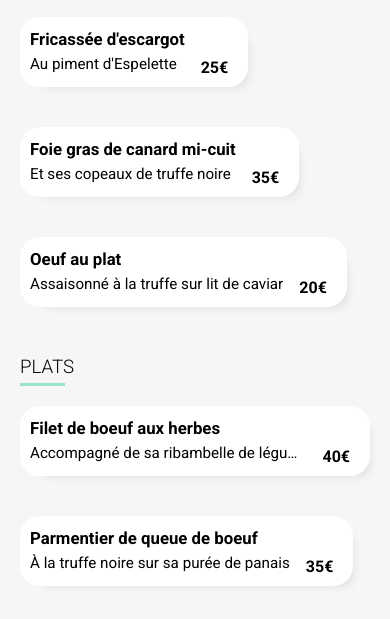
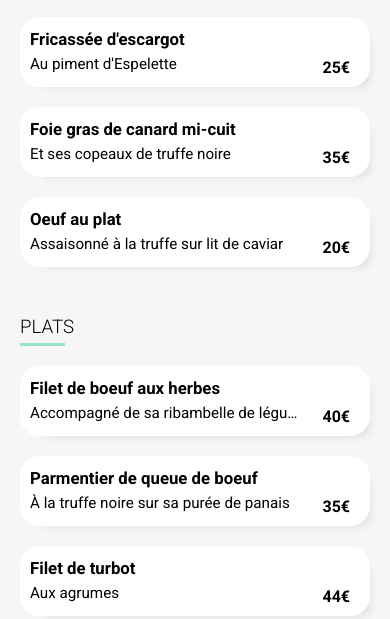
Before and after one commit to ColineN1/OCR-Project-3, a website: page lapalettedugout.html in a window 390 px wide. Shown: the part 390-1009 px from the top of the page. Drawn offline with Linux system fonts and the light colour scheme; a web font is replaced by a local one.

Commit message:
Correctifs divers

```diff
--- a/assets/scss/_cards.scss
+++ b/assets/scss/_cards.scss
@@ -4,10 +4,10 @@
     padding:$general_margin;
 }
 .restaurant a {
-    @media screen and (min-device-width: map-get($breakpoints, tablet)) {
+    @media screen and (min-width: map-get($breakpoints, tablet)) {
          width: 40%;
     }
-    @media screen and (min-device-width: map-get($breakpoints, desktop)) {
+    @media screen and (min-width: map-get($breakpoints, desktop)) {
         width: 20%;
     }
 }
@@ -21,6 +21,9 @@
     background-color: white;
     border-radius: $semi-round;
     box-shadow: $box-shadow;
+    &:hover {
+        box-shadow: $box-shadow2;
+    }
 }
 
 
@@ -68,7 +71,7 @@
     }
 }
 .restaurant{
-    @media screen and (min-device-width: map-get($breakpoints, tablet)) {
+    @media screen and (min-width: map-get($breakpoints, tablet)) {
         flex-direction: row;
         flex-wrap: wrap;
         display: flex;
--- a/assets/scss/_menu.scss
+++ b/assets/scss/_menu.scss
@@ -28,7 +28,7 @@
     }
 }
 .menu__under{
-    @media screen and (min-device-width: map-get($breakpoints, tablet)) {
+    @media screen and (min-width: map-get($breakpoints, tablet)) {
         flex-direction: row;
         flex-wrap: wrap;
         display: flex;
@@ -53,6 +53,7 @@
             width: 28%;
           }
         &:hover {
+            box-shadow: $box-shadow2;
             & > .menu__item__check {
                 width: 64px;
                 animation-fill-mode: forwards;
--- a/assets/scss/_variables.scss
+++ b/assets/scss/_variables.scss
@@ -54,4 +54,10 @@
     $possibility: ("01":0.2s,"02":0.4s,"03":0.6s,"04":0.8s,"05":1s,"06":1.2s,"07":1.4s,"08":1.6s,"09":1.8s,"10":2s,"11":2.2s,"12":2.4s,"13":2.6s,"14":2.8s,"15":3s);
 
 //Breakpoints
-$breakpoints: (tablet: 600px, desktop: 1150px);
+$breakpoints: ("tablet": 600px, "desktop": 1150px);
+
+h2 {
+    @media screen and (min-width: map-get($breakpoints, "tablet")) {
+        text-align: center;
+      }
+    }
--- a/lapalettedugout.html
+++ b/lapalettedugout.html
@@ -3,6 +3,7 @@
 
 <head>
     <title>ohmyfood</title>
+    <meta charset="UTF-8">
     <link rel="preconnect" href="https://fonts.googleapis.com">
     <link rel="preconnect" href="https://fonts.gstatic.com" crossorigin>
     <link href="https://fonts.googleapis.com/css2?family=Roboto:wght@300;400;700&family=Shrikhand&display=swap" rel="stylesheet">
@@ -12,7 +13,7 @@
 
 <body>
     <header>
-        <a href=".\index.html"><i class="fa-solid fa-arrow-left fa-fw fa-lg"></i></a>
+        <a href="./index.html"><i class="fa-solid fa-arrow-left fa-fw fa-lg"></i></a>
         <img class="logo" src="./assets/logo/ohmyfood.png" alt="Logo Oh my food" />
     </header>
 
```
Also changed, not shown: assets/scss/_aside.scss (+4 -4 lines), index.html (+1 -0 lines), assets/scss/main.css, 1 other file.
